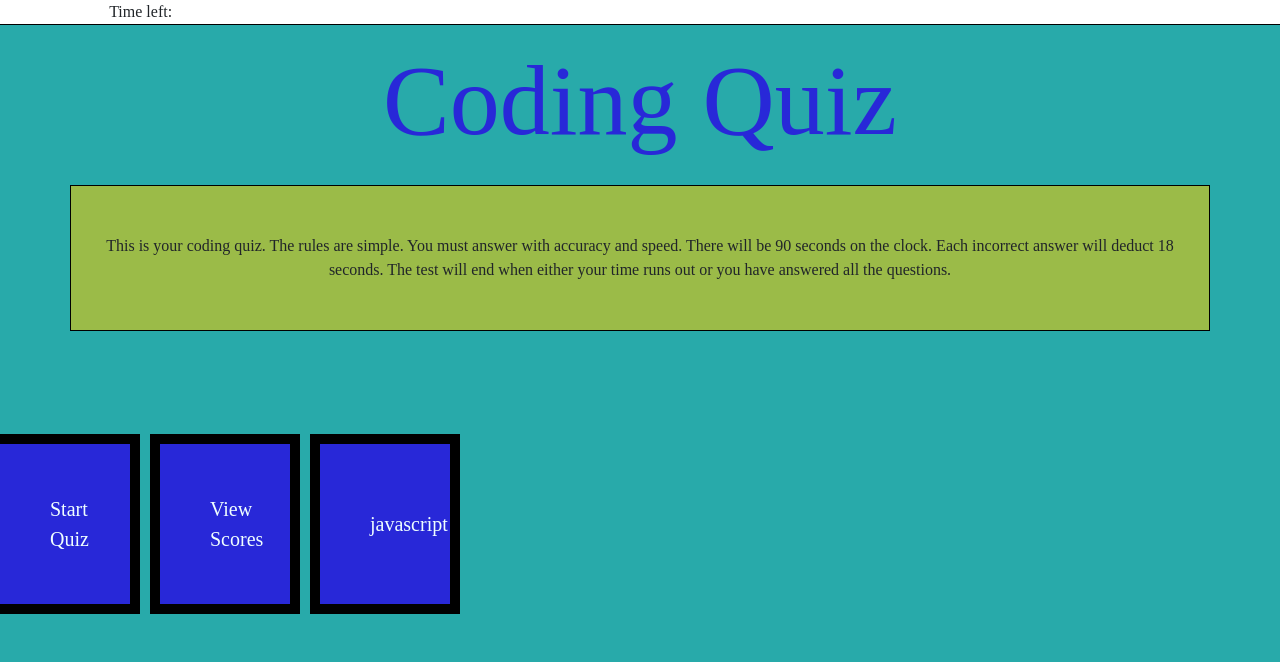
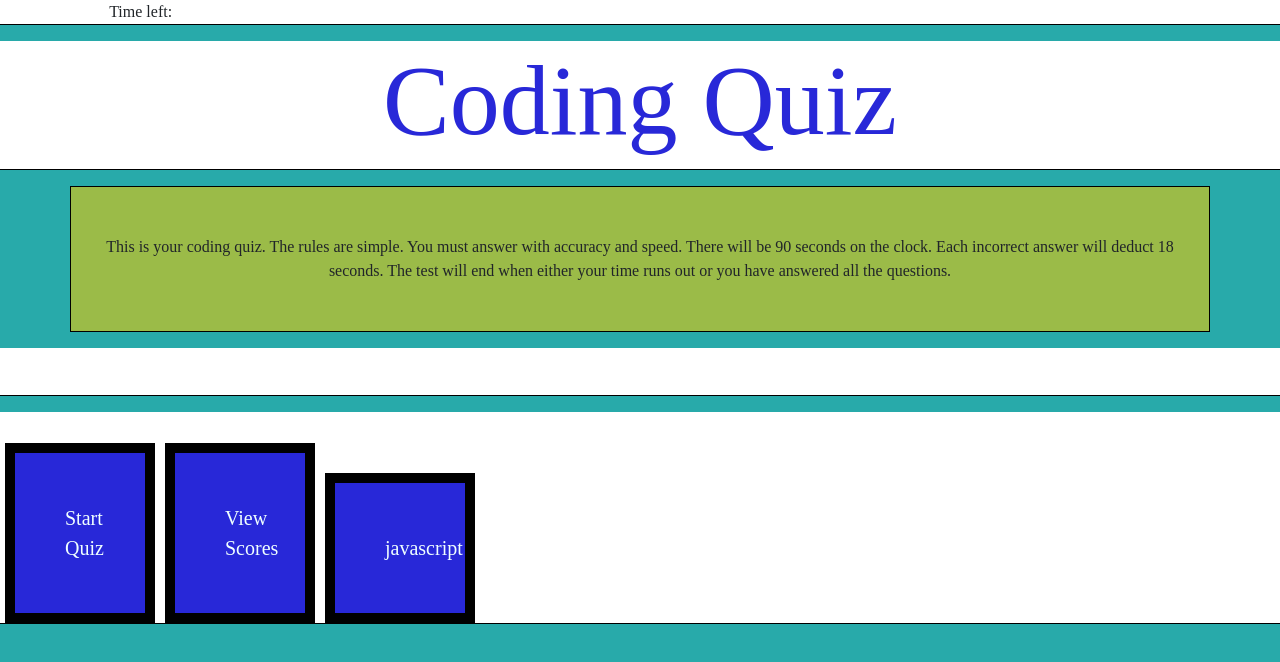
Before and after one commit to Topher0785/Newhire-quiz-code, a plain HTML site: page index.html in a window 1280 px wide. Drawn offline with nearby package versions, Linux system fonts and the light colour scheme.

Commit message:
updated with different features

```diff
--- a/index.html
+++ b/index.html
@@ -9,17 +9,17 @@
     <link rel="stylesheet" href="style/style.css">
 </head>
 <body>
-    <div class = "stats row">
+    <div class = "number row">
         <div class= "col-lg-3 offset-1">
             <div class = "timer">Time left:</div>
         </div>
     </div>
 
-    <div class= "row mt-3">
+    <div class= "number mt-3">
         <h1 class = "banner text-center col-12">Coding Quiz</h1>
     </div>
 
-    <div class= "row">
+    <div class= "Number">
         <div class = "rules container py-5 px-3 my-3">
            This is your coding quiz. The rules are simple. You must answer with accuracy and speed.
            There will be 90 seconds on the clock. Each incorrect answer will deduct 18 seconds. The test will end
@@ -27,12 +27,12 @@
         </div>
     </div>
 
-    <div class= "row">
+    <div class= "number">
         <textarea class= "highscore text-center col-auto"></textarea>
     </div>
 
 
-    <div class= "row">
+    <div class= "number">
         <div class= "cw col-12 text-center mt-3"></div>
     </div>
 
--- a/style/style.css
+++ b/style/style.css
@@ -8,7 +8,7 @@ h1 {
     color:rgb(40, 40, 216)
 }
 
-.stats {
+.number {
     background-color: white;
     border-bottom: 1px solid black;
 }
```
